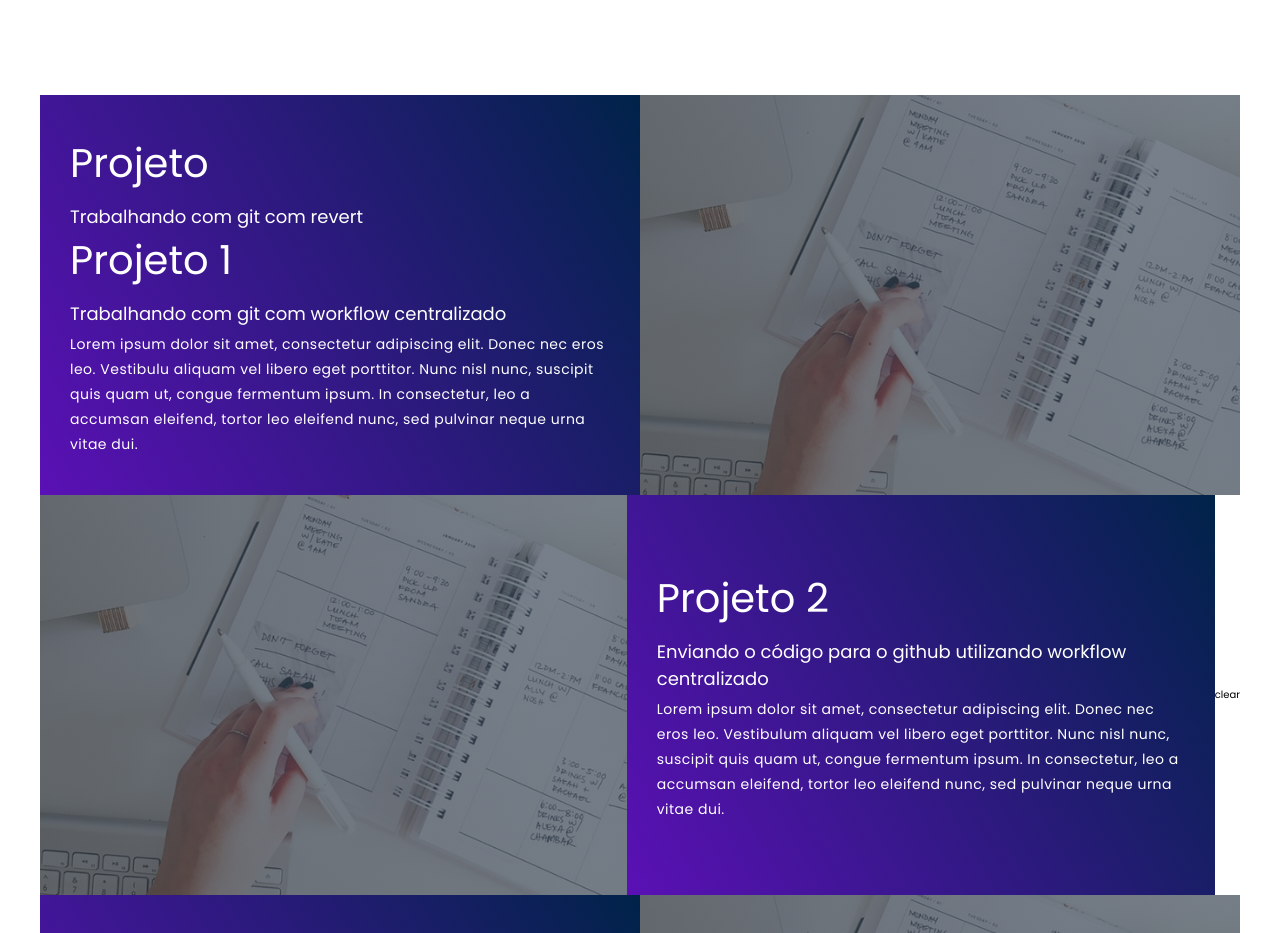
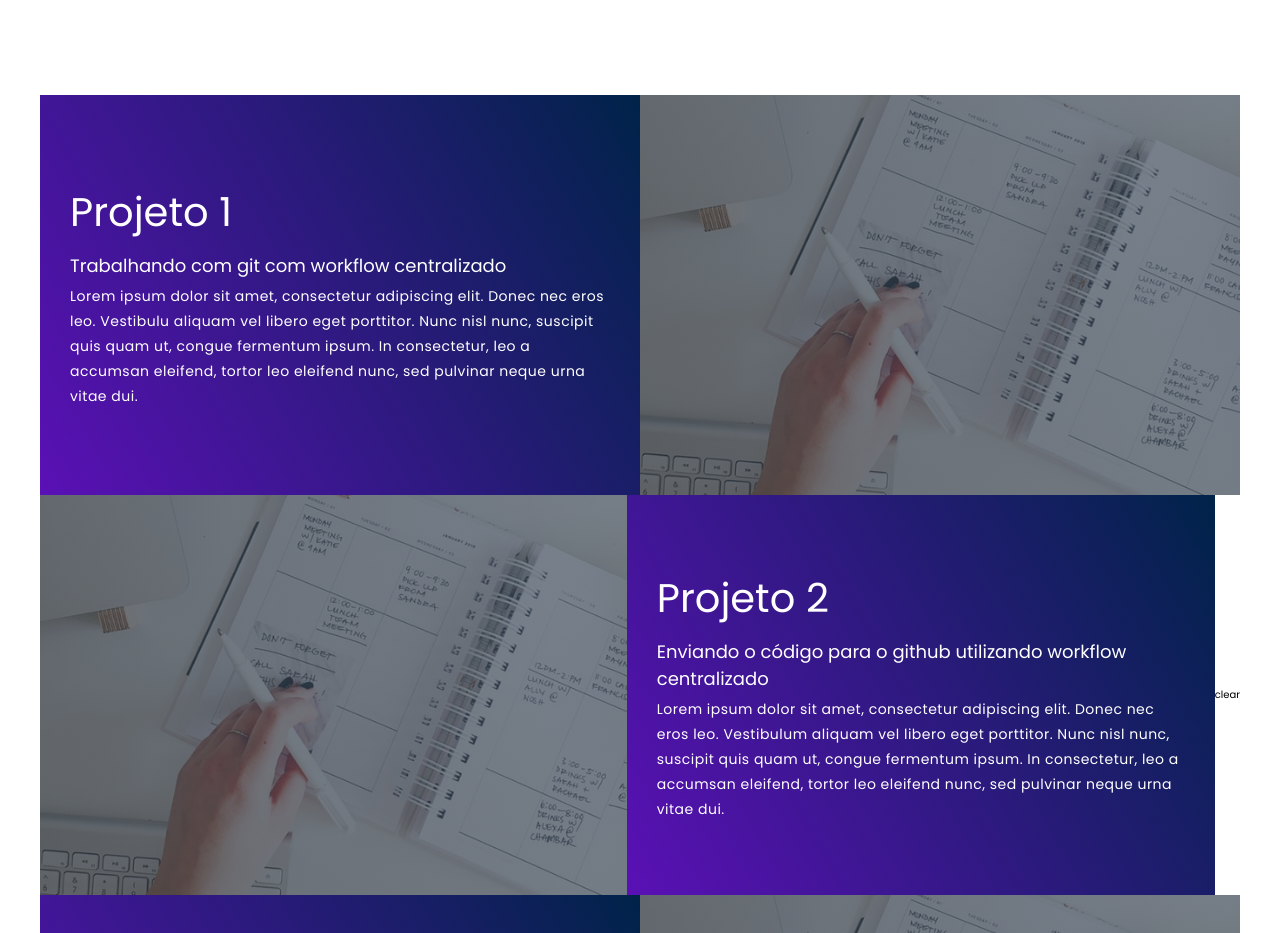
Before and after one commit to tfsilva2510/portfolio-Thiago, a plain HTML site: page index.html in a window 1280 px wide. Shown: the part 1080-2013 px from the top of the page. Drawn offline with Linux system fonts and the light colour scheme.

Commit message:
Update index.html

```diff
--- a/index.html
+++ b/index.html
@@ -28,14 +28,8 @@
             <div class="all-projects">
                 <div class="project-item">
                     <div class="project-info">
-
-                        <h1>Projeto</h1>
-                        <h2>Trabalhando com git com revert</h2>
-
                         <h1>Projeto 1</h1>
-
                         <h2>Trabalhando com git com workflow centralizado</h2>
-
                         <p>Lorem ipsum dolor sit amet, consectetur adipiscing elit. Donec nec eros leo. Vestibulu
                             aliquam vel libero eget porttitor. Nunc nisl nunc, suscipit quis quam ut, congue fermentum
                             ipsum. In consectetur, leo a accumsan eleifend, tortor leo eleifend nunc, sed pulvinar neque
```
